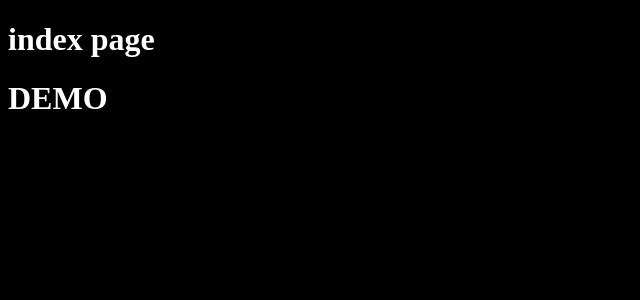
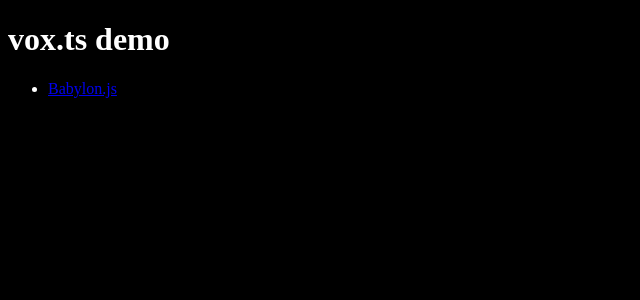
Before and after one commit to jokester/vox.ts, a Next.js app: page / in a window 1280 px wide. Shown: the top 300 px of the page, without its empty margins (0-640 px from the left). Built offline with nearby package versions, Linux system fonts and the light colour scheme.

Commit message:
fix meta tags

```diff
--- a/pages/_document.tsx
+++ b/pages/_document.tsx
@@ -1,30 +1,16 @@
 import React from 'react';
-import Document, { Head, Main, NextScript } from 'next/document';
+import Document, { Head, Html, Main, NextScript } from 'next/document';
 
 export default class CustomDocument extends Document {
   render() {
     return (
-      <html>
-        <Head>
-          {/* css links here */}
-          <link
-            rel="stylesheet"
-            key="css-tailwindcss"
-            href="https://cdn.jsdelivr.net/npm/tailwindcss@2.0.2/dist/tailwind.min.css"
-            integrity="sha256-KwBcfPYYUP4pXG0aiIA8nTSuAqRzRWdtoHQktxvMVf4="
-            crossOrigin="anonymous"
-          />
-          <meta
-            key="meta-viewport"
-            name="viewport"
-            content="width=device-width, initial-scale=1,maximum-scale=1.5,minimum-scale=1"
-          />
-        </Head>
+      <Html>
+        <Head />
         <body>
           <Main />
           <NextScript />
         </body>
-      </html>
+      </Html>
     );
   }
 }
--- a/pages/index.tsx
+++ b/pages/index.tsx
@@ -1,14 +1,20 @@
 import React from 'react';
 import { isDevBuild } from '../src/config/build-env';
 import { NextPage } from 'next';
-import { ReactDemo } from '../src/demo-babylon/react-demo';
+import { DefaultMeta } from '../src/demo/components/default-meta';
 
 const IndexPage: NextPage = (props) => {
-  console.log('buildEnv', isDevBuild);
   return (
     <div>
-      <h1>index page</h1>
-      <ReactDemo />
+      <DefaultMeta />
+      <h1>vox.ts demo</h1>
+      <ul>
+        <li>
+          <a className="underscore" href="/demo/babylon">
+            Babylon.js
+          </a>
+        </li>
+      </ul>
     </div>
   );
 };
--- /dev/null
+++ b/src/demo/components/default-meta.tsx
@@ -0,0 +1,20 @@
+import Head from 'next/head';
+
+import React from 'react';
+
+export const DefaultMeta: React.FC = () => (
+  <Head>
+    <link
+      rel="stylesheet"
+      key="css-tailwindcss"
+      href="https://cdn.jsdelivr.net/npm/tailwindcss@2.0.2/dist/tailwind.min.css"
+      integrity="sha256-KwBcfPYYUP4pXG0aiIA8nTSuAqRzRWdtoHQktxvMVf4="
+      crossOrigin="anonymous"
+    />
+    <meta
+      key="meta-viewport"
+      name="viewport"
+      content="width=device-width, initial-scale=1,maximum-scale=1.5,minimum-scale=1"
+    />
+  </Head>
+);
```
